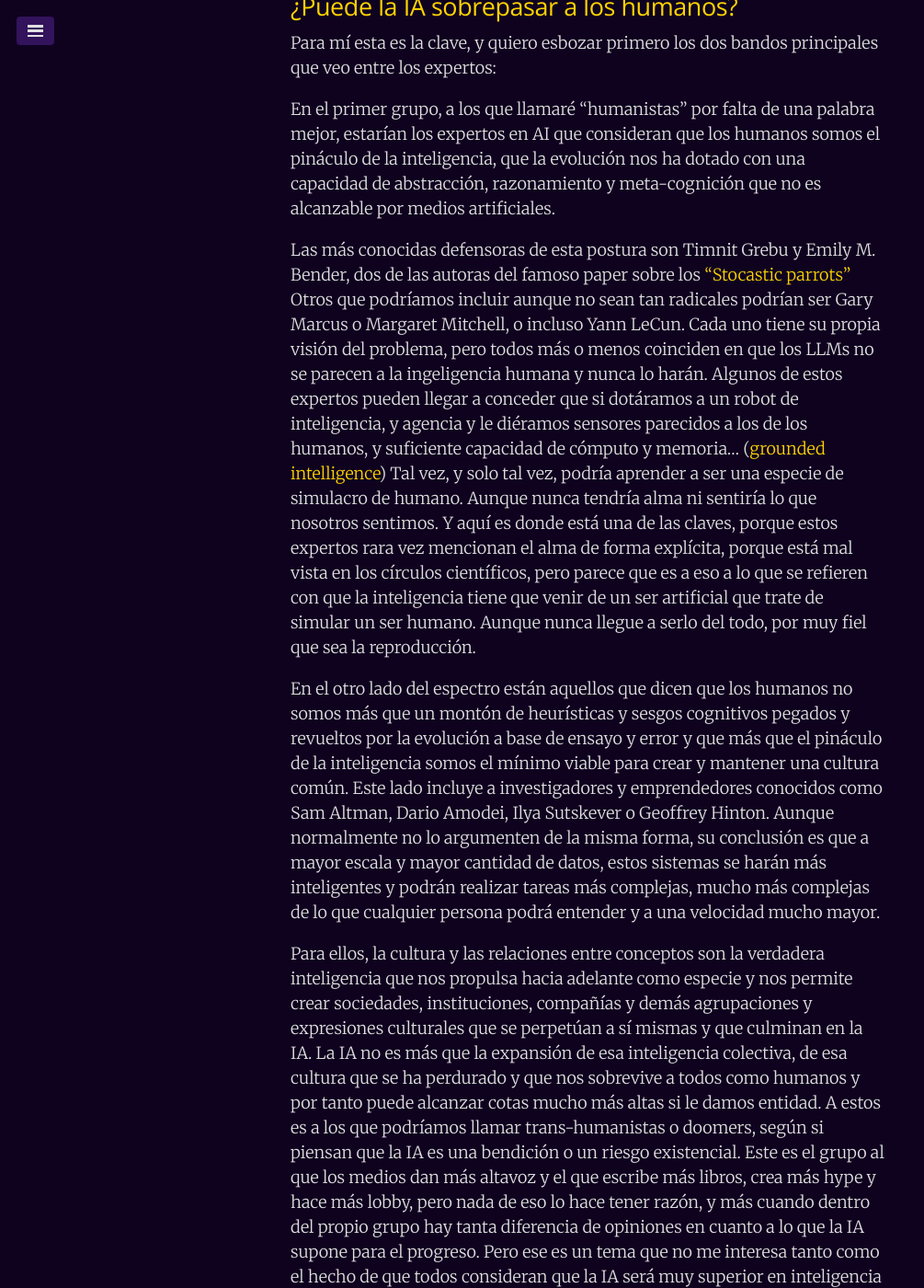
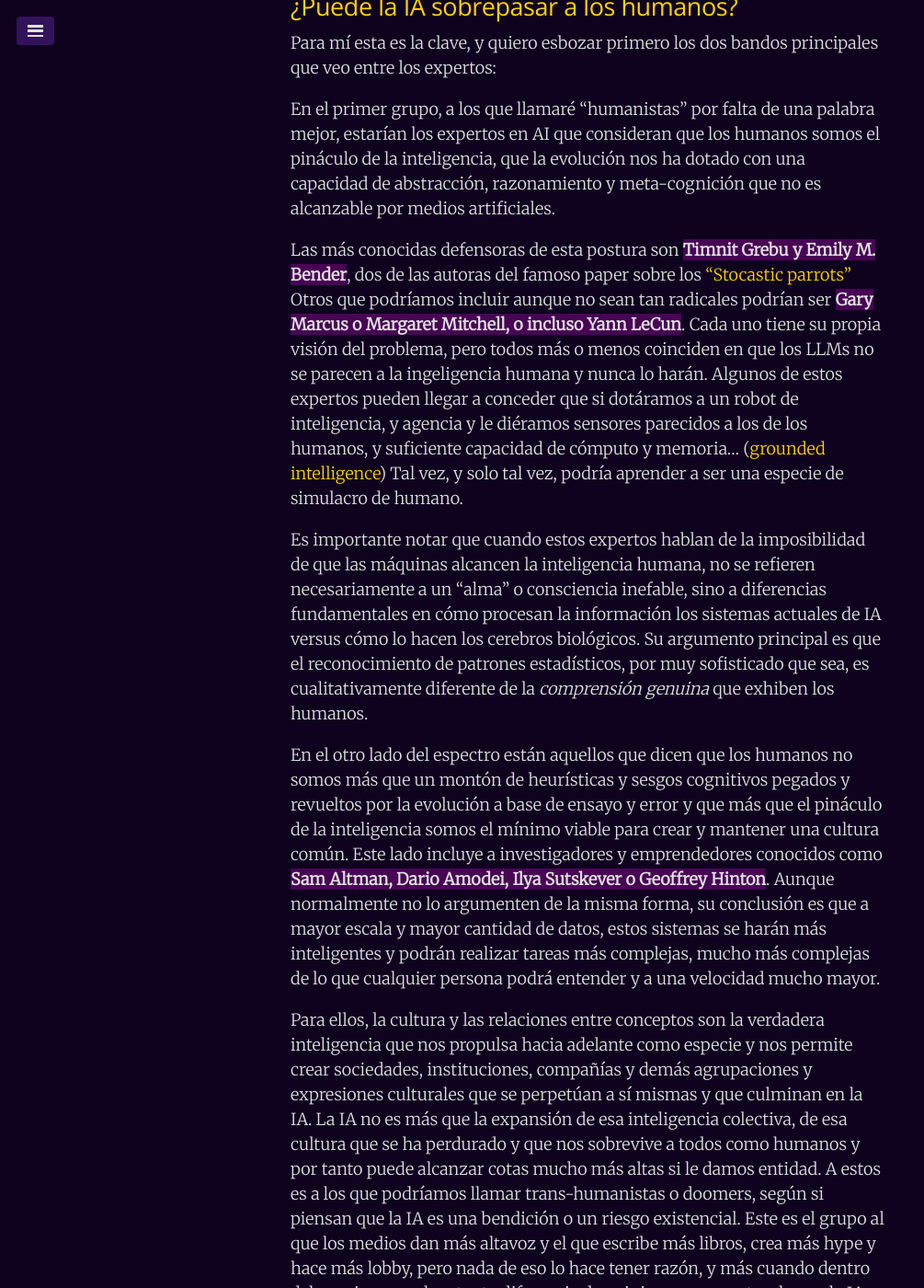
Before and after one commit to juanmirod/juanmirod.github.io, a Jekyll site: the page built from _posts/2024-10-02-sobre-inteligencia.md, in a window 1280 px wide and 1400 px high, scrolled down 1118 px. Shown: the whole window at 92% size, without its empty margins (0-1005 px from the left). Built offline with Jekyll 4.4.1, drawn with Linux system fonts in a browser that asks for light colours; some of the changed text lies outside the part shown.

Commit message:
more editing

```diff
--- a/_posts/2024-10-02-sobre-inteligencia.md
+++ b/_posts/2024-10-02-sobre-inteligencia.md
@@ -21,9 +21,11 @@
 
 En el primer grupo, a los que llamaré "humanistas" por falta de una palabra mejor, estarían los expertos en AI que consideran que los humanos somos el pináculo de la inteligencia, que la evolución nos ha dotado con una capacidad de abstracción, razonamiento y meta-cognición que no es alcanzable por medios artificiales.
 
-Las más conocidas defensoras de esta postura son Timnit Grebu y Emily M. Bender, dos de las autoras del famoso paper sobre los ["Stocastic parrots"][1] Otros que podríamos incluir aunque no sean tan radicales podrían ser Gary Marcus o Margaret Mitchell, o incluso Yann LeCun. Cada uno tiene su propia visión del problema, pero todos más o menos coinciden en que los LLMs no se parecen a la ingeligencia humana y nunca lo harán. Algunos de estos expertos pueden llegar a conceder que si dotáramos a un robot de inteligencia, y agencia y le diéramos sensores parecidos a los de los humanos, y suficiente capacidad de cómputo y memoria... ([grounded intelligence][2]) Tal vez, y solo tal vez, podría aprender a ser una especie de simulacro de humano. Aunque nunca tendría alma ni sentiría lo que nosotros sentimos. Y aquí es donde está una de las claves, porque estos expertos rara vez mencionan el alma de forma explícita, porque está mal vista en los círculos científicos, pero parece que es a eso a lo que se refieren con que la inteligencia tiene que venir de un ser artificial que trate de simular un ser humano. Aunque nunca llegue a serlo del todo, por muy fiel que sea la reproducción.
+Las más conocidas defensoras de esta postura son **Timnit Grebu y Emily M. Bender**, dos de las autoras del famoso paper sobre los ["Stocastic parrots"][1] Otros que podríamos incluir aunque no sean tan radicales podrían ser **Gary Marcus o Margaret Mitchell, o incluso Yann LeCun**. Cada uno tiene su propia visión del problema, pero todos más o menos coinciden en que los LLMs no se parecen a la ingeligencia humana y nunca lo harán. Algunos de estos expertos pueden llegar a conceder que si dotáramos a un robot de inteligencia, y agencia y le diéramos sensores parecidos a los de los humanos, y suficiente capacidad de cómputo y memoria... ([grounded intelligence][2]) Tal vez, y solo tal vez, podría aprender a ser una especie de simulacro de humano.
 
-En el otro lado del espectro están aquellos que dicen que los humanos no somos más que un montón de heurísticas y sesgos cognitivos pegados y revueltos por la evolución a base de ensayo y error y que más que el pináculo de la inteligencia somos el mínimo viable para crear y mantener una cultura común. Este lado incluye a investigadores y emprendedores conocidos como Sam Altman, Dario Amodei, Ilya Sutskever o Geoffrey Hinton. Aunque normalmente no lo argumenten de la misma forma, su conclusión es que a mayor escala y mayor cantidad de datos, estos sistemas se harán más inteligentes y podrán realizar tareas más complejas, mucho más complejas de lo que cualquier persona podrá entender y a una velocidad mucho mayor.
+Es importante notar que cuando estos expertos hablan de la imposibilidad de que las máquinas alcancen la inteligencia humana, no se refieren necesariamente a un "alma" o consciencia inefable, sino a diferencias fundamentales en cómo procesan la información los sistemas actuales de IA versus cómo lo hacen los cerebros biológicos. Su argumento principal es que el reconocimiento de patrones estadísticos, por muy sofisticado que sea, es cualitativamente diferente de la _comprensión genuina_ que exhiben los humanos.
+
+En el otro lado del espectro están aquellos que dicen que los humanos no somos más que un montón de heurísticas y sesgos cognitivos pegados y revueltos por la evolución a base de ensayo y error y que más que el pináculo de la inteligencia somos el mínimo viable para crear y mantener una cultura común. Este lado incluye a investigadores y emprendedores conocidos como **Sam Altman, Dario Amodei, Ilya Sutskever o Geoffrey Hinton**. Aunque normalmente no lo argumenten de la misma forma, su conclusión es que a mayor escala y mayor cantidad de datos, estos sistemas se harán más inteligentes y podrán realizar tareas más complejas, mucho más complejas de lo que cualquier persona podrá entender y a una velocidad mucho mayor.
 
 Para ellos, la cultura y las relaciones entre conceptos son la verdadera inteligencia que nos propulsa hacia adelante como especie y nos permite crear sociedades, instituciones, compañías y demás agrupaciones y expresiones culturales que se perpetúan a sí mismas y que culminan en la IA. La IA no es más que la expansión de esa inteligencia colectiva, de esa cultura que se ha perdurado y que nos sobrevive a todos como humanos y por tanto puede alcanzar cotas mucho más altas si le damos entidad. A estos es a los que podríamos llamar trans-humanistas o doomers, según si piensan que la IA es una bendición o un riesgo existencial. Este es el grupo al que los medios dan más altavoz y el que escribe más libros, crea más hype y hace más lobby, pero nada de eso lo hace tener razón, y más cuando dentro del propio grupo hay tanta diferencia de opiniones en cuanto a lo que la IA supone para el progreso. Pero ese es un tema que no me interesa tanto como el hecho de que todos consideran que la IA será muy superior en inteligencia al ser humano.
 
@@ -70,9 +72,11 @@
 
 ![Visión intermedia](/public/img/middle_ground.jpg)
 
-Para mí la Inteligencia Artificial General, o por sus siglas en inglés: AGI, será algo que estará en medio de todo ese espectro de inteligencias que exhibimos los humanos. Habrá muchas AGIs, con diferentes cualidades, y **seguramente la llamada "velocidad de escape" no sea tan fácil de alcanzar, igual que un humano más inteligente no es necesariamente más feliz o más exitoso y no siempre consigue lo que quiere**. Podríamos incluso argumentar que sistemas como O1 o Claude 3.5 ya son una forma, si bien limitada, de AGI. Ya que pueden ejecutar muchas tareas a nivel humano, e incluso de ASI, ya que tienen un dominio de los idiomas, velocidad y multiplicidad sobrehumanas. Pero todos estamos de acuerdo en que no son entidades independientes y no van a conquistar el mundo.
+Para mí la Inteligencia Artificial General, o por sus siglas en inglés: AGI, será algo que estará en medio de todo ese espectro de inteligencias que exhibimos los humanos.
 
-La realidad suele ser gris y estar llena de detalles. De pequeños gránulos de colores y de grandes zonas uniformes, de texturas y estructuras complejas, que no se pueden clasificar en blanco o negro. Por eso me parece tan chocante la visión tanto de uno como el otro campo y no entiendo esta batalla argumentativa que no empieza por reconocer que es reduccionista al asumir que todos los humanos tenemos un sólo nivel de inteligencia y que todos estamos de acuerdo en lo que significa.
+Incluso podríamos argumentar que sistemas actuales como GPT-4 o Claude 3.5 ya demuestran capacidades que superan a los humanos en ciertas áreas específicas (como el procesamiento de lenguaje o la recuperación de información), mientras que siguen siendo muy inferiores en otras (como el razonamiento causal o la comprensión del mundo físico).
+
+La realidad es que la inteligencia, tanto humana como artificial, es multidimensional y contextual. Un sistema puede ser extraordinariamente capaz en un dominio mientras es básico o incompetente en otro. La realidad suele ser gris y estar llena de detalles. Por eso me parece tan chocante la visión tanto de uno como el otro campo y no entiendo esta batalla argumentativa que no empieza por reconocer que es reduccionista al asumir que todos los humanos tenemos un sólo nivel de inteligencia y que todos estamos de acuerdo en lo que significa.
 
 [1]: https://dl.acm.org/doi/10.1145/3442188.3445922
 [2]: https://arxiv.org/abs/2210.13589
```
